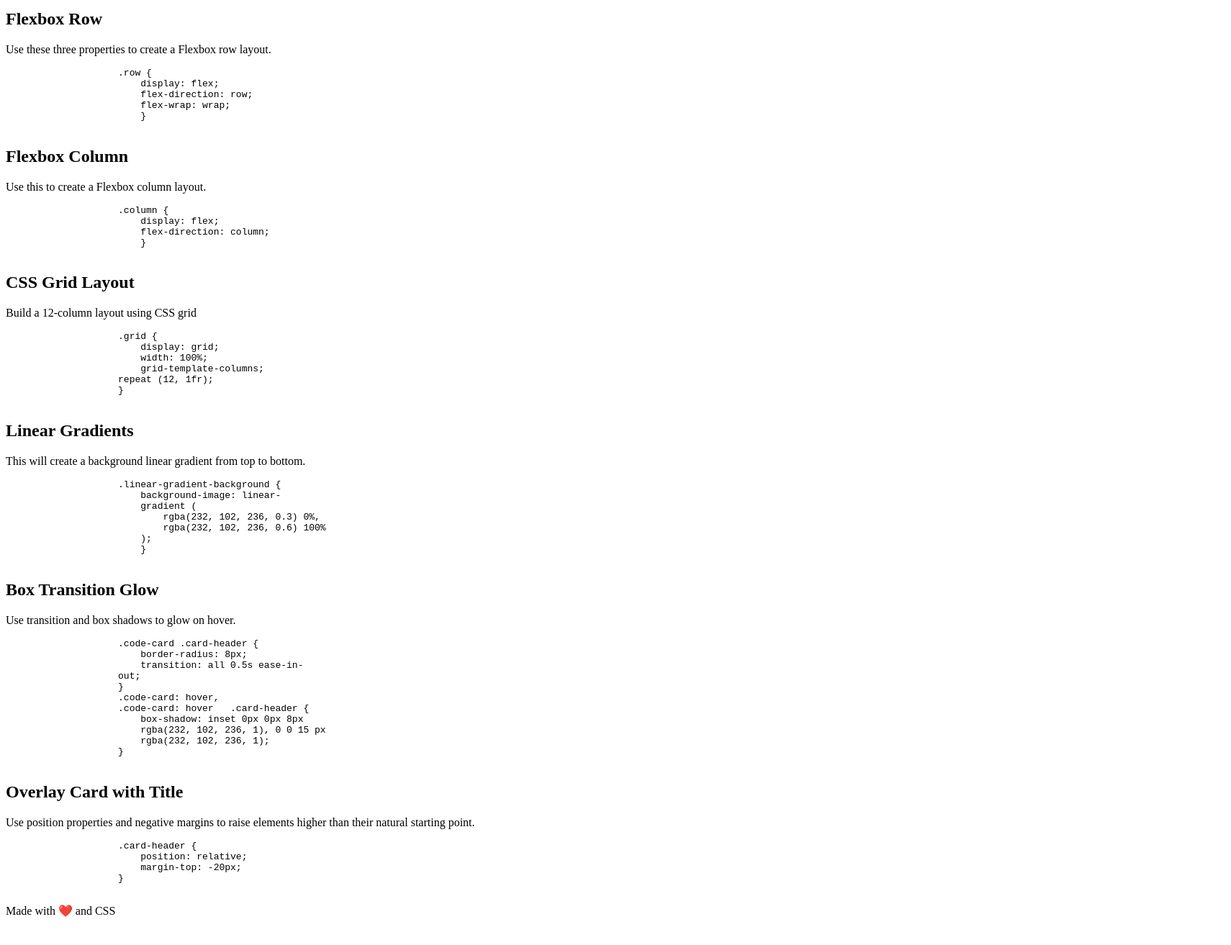
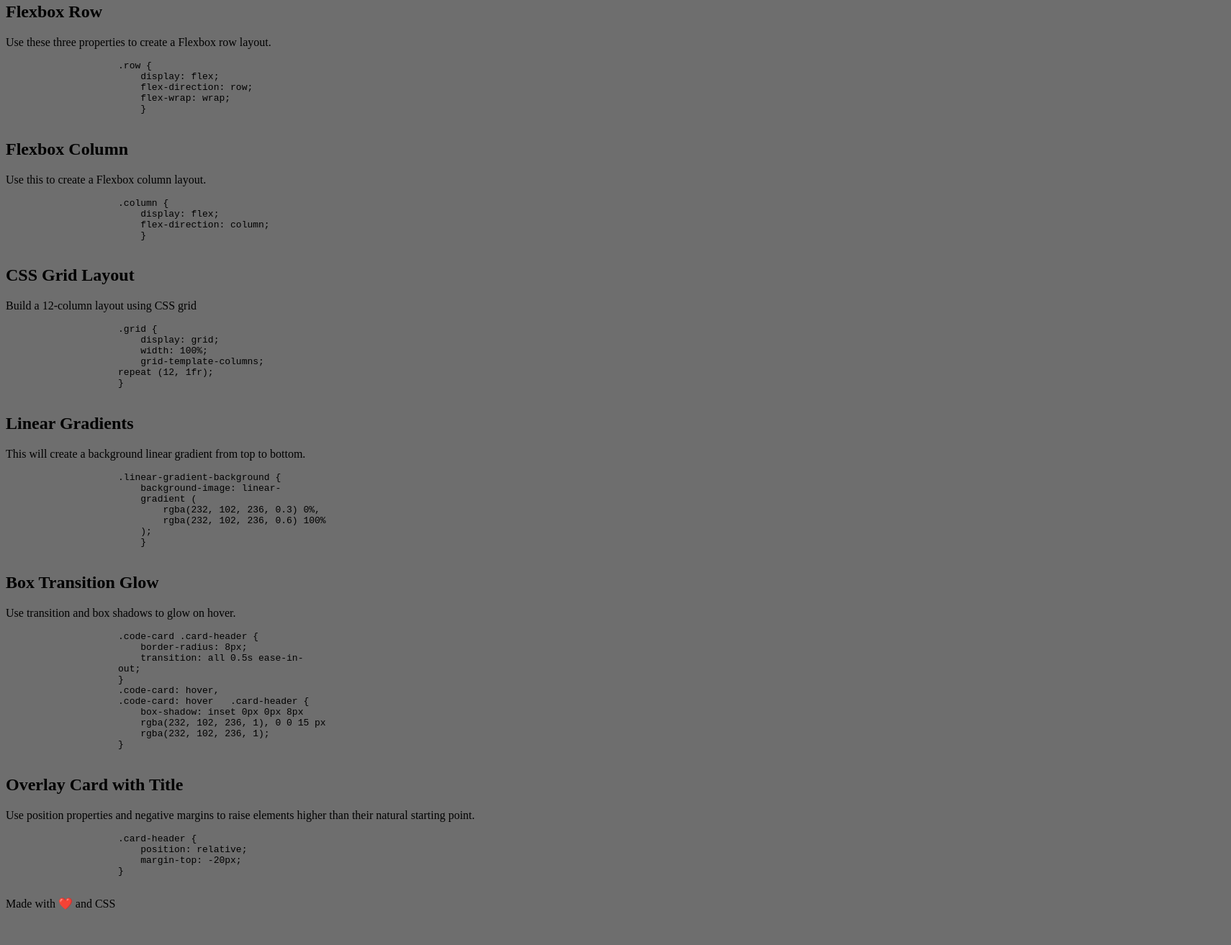
Before and after one commit to croberts27/02-mini-project, a plain HTML site: page index.html in a window 1280 px wide. Shown: the part 123-1436 px from the top of the page at 72% size, 1710 px wide, since content can reach past the window. Before the commit the page ends 1406 px from the top, so only its background shows below. Drawn offline with Linux system fonts and the light colour scheme.

Commit message:
added CSS code and edited HTML to add class atr

```diff
--- a/index.html
+++ b/index.html
@@ -14,7 +14,7 @@
         Select any snippet below and it'll automatically select all of the code for you to copy.</p>
 </header>
 <body>
-   <section>
+   <section class="flexbox-row">
         <h2>Flexbox Row</h2>
             <p>Use these three properties to create a Flexbox row layout.</p>
                 <pre>
@@ -25,7 +25,7 @@
                         }
                 </pre>
     </section>
-    <section>
+    <section class="flexbox-column">
         <h2>Flexbox Column</h2>
             <p>Use this to create a Flexbox column layout.</p>
                 <pre>
@@ -34,7 +34,7 @@
                         flex-direction: column;
                         }
                 </pre>
-    <section>
+    <section class="css-grid-layout">
         <h2>CSS Grid Layout</h2>
             <p>Build a 12-column layout using CSS grid</p>
                 <pre>
@@ -46,7 +46,7 @@
                     }
                 </pre>
     </section>
-    <section>
+    <section class="linear-gradients">
         <h2>Linear Gradients</h2>
             <p>This will create a background linear gradient from top to bottom.</p>
                 <pre>
@@ -59,7 +59,7 @@
                         }
                 </pre>
     </section>
-    <section>
+    <section class="box-transition-glow">
         <h2>Box Transition Glow</h2>
             <p>Use transition and box shadows to glow on hover.</p>
                 <pre>
@@ -76,7 +76,7 @@
                     }
                 </pre>
     </section>
-    <section>
+    <section class="overlay-card-title">
         <h2>Overlay Card with Title</h2>
             <p>Use position properties and negative margins to raise elements higher than their natural starting point.</p>
                 <pre>
--- a/style.css
+++ b/style.css
@@ -0,0 +1,10 @@
+*{
+
+}
+
+body {
+    position: absolute;
+    width: 1702px;
+    height: 1437px;
+    background: #6E6E6E;
+}
```
